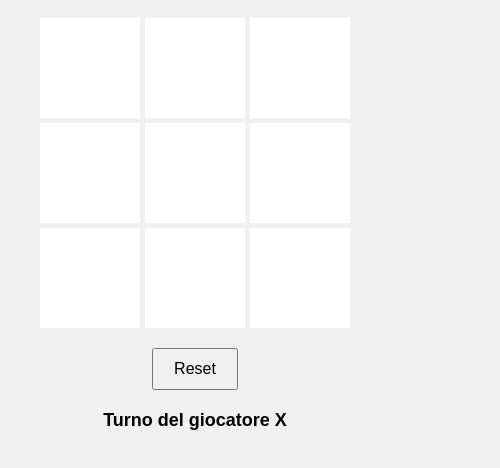
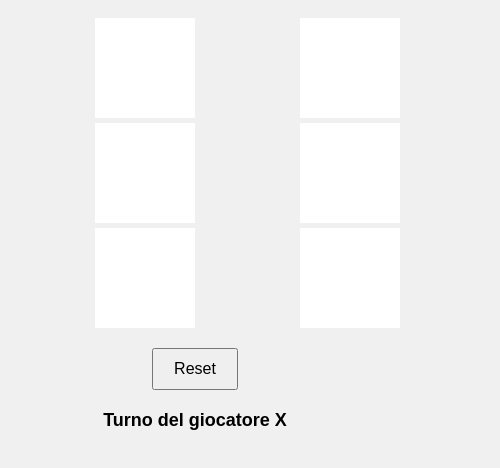
Before and after one commit to izzyisozaki/tris, a plain HTML site: page index.html in a window 390 px wide. Shown: the part 228-696 px from the top of the page, 500 px wide, since content can reach past the window. Drawn offline with Linux system fonts and the light colour scheme.

Commit message:
esempio breakpoint media query

```diff
--- a/styles.css
+++ b/styles.css
@@ -14,7 +14,7 @@ body {
 
 .board {
     display: grid;
-    grid-template-columns: repeat(3, 100px);
+    grid-template-columns: repeat(3, 200px);
     grid-gap: 5px;
     margin-bottom: 20px;
 }
@@ -44,3 +44,9 @@ body {
     font-size: 18px;
     font-weight: bold;
 }
+
+@media (max-width: 600px) {
+    .cell {
+        font-size: 8px;
+    }
+}
```
